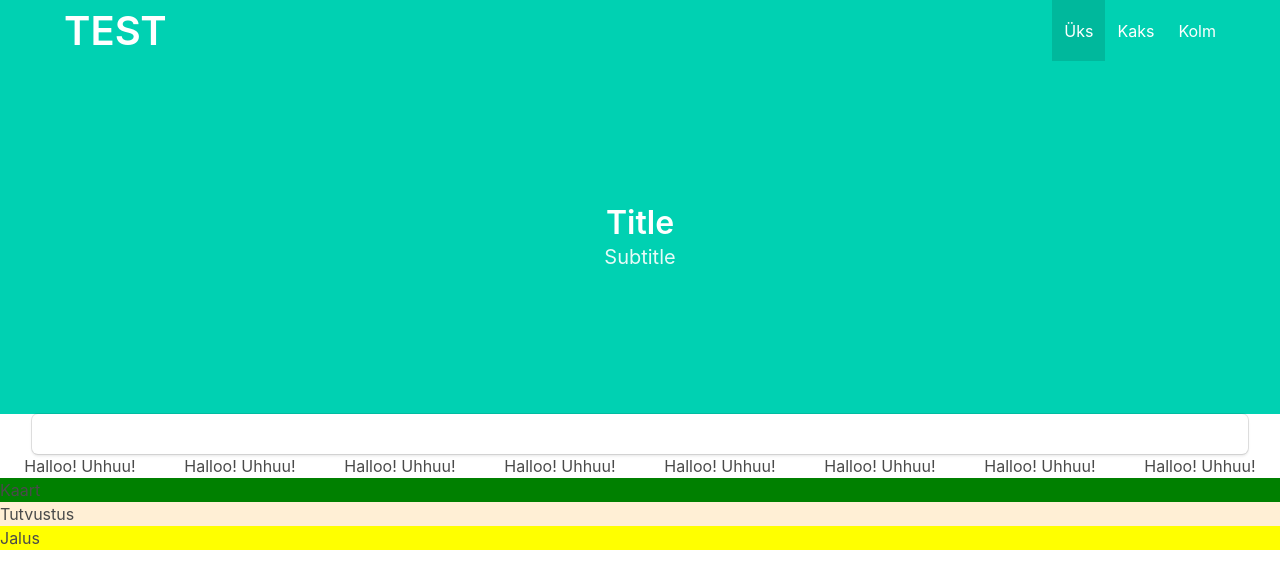
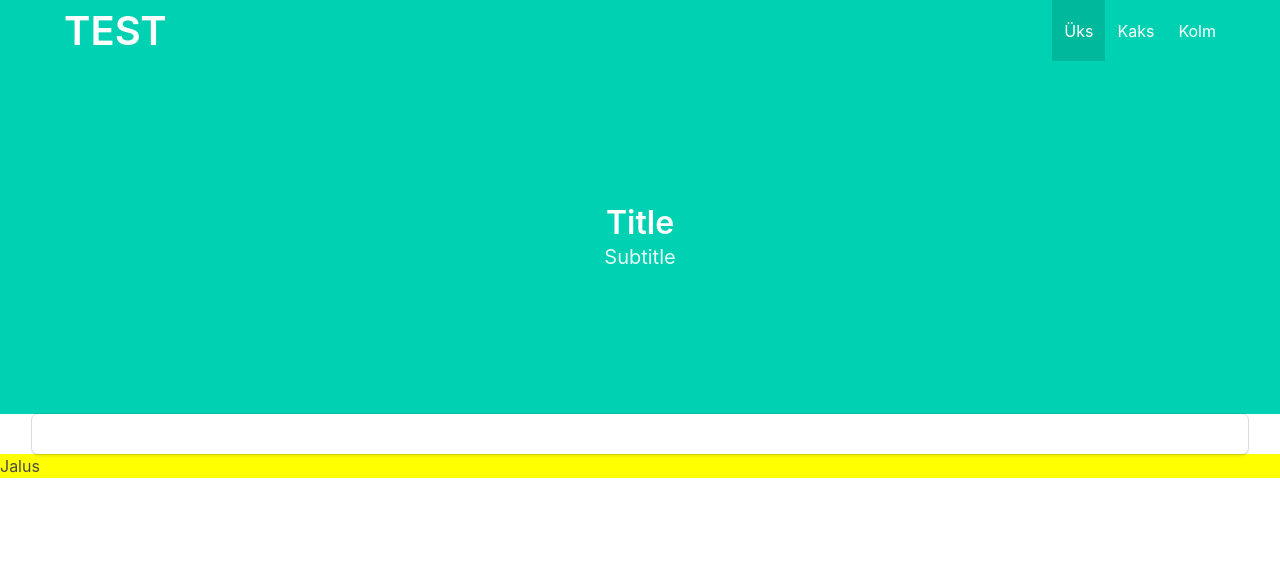
Before and after one commit to kuressaareametikool/vkp, a website with bundled scripts: page index.html in a window 1280 px wide. Built offline with nearby package versions, Linux system fonts and the light colour scheme; no server answers.

Commit message:
Making components

```diff
--- /dev/null
+++ b/components/Entries.css
@@ -0,0 +1,3 @@
+.Entries {
+    /* background: yellow; */
+}
--- /dev/null
+++ b/components/Entries.js
@@ -0,0 +1,44 @@
+import { parseSheet } from "../utils.js";
+
+export default {
+    props: [],
+    data() {
+        return {
+        entries: [],
+      }
+    },
+    methods: { parseSheet },
+    mounted() {
+        fetch(
+          `https://spreadsheets.google.com/feeds/list/1hRFwFMnXvK47aTzgmCzTQ54gyyhA1jVFrILzWhhu0Dc/1/public/values?alt=json`
+        )
+          .then(res => res.json())
+          .then(res => {
+            console.log(parseSheet(res));
+            this.entries = parseSheet(res);
+          });
+      },
+    template: `
+
+<section class="Entries is-large">
+  <div class="container box is-fluid">
+    <div class="columns is-multiline">
+      <div class="card column is-half-tablet is-one-third-desktop" v-for="(entry, i) in entries">
+        <div class="card-image">
+          <figure class="image is-4by3">
+            <img src="https://bulma.io/images/placeholders/1280x960.png" alt="Placeholder image">
+          </figure>
+        </div>
+        <div class="card-content">
+          <h1 class="title is-2">{{ entry.name }}</h1>
+          <div class="content">
+            {{ entry.text }}
+          </div>
+        </div>
+      </div>
+    </div>
+  </div>
+</section>
+
+    `
+  }
--- a/components/Intro.js
+++ b/components/Intro.js
@@ -1,11 +1,56 @@
 export default {
-    template: `
+  data() {
+    return {
+      showNav: false
+   }
+  },
+  template: `
 
-    <div class="Intro">
-      <h1>Tutvustus</h1>
+    <section class="Intro hero is-primary is-medium">
+  <!-- Hero head: will stick at the top -->
+  <div class="hero-head">
+    <nav class="navbar">
+      <div class="container">
+        <div class="navbar-brand">
+          <a class="navbar-item">
+            <h1 class="title is-2">TEST</h1>
+          </a>
+          <span class="navbar-burger burger" data-target="navbarMenuHeroA" @click="showNav = !showNav" :class="{ 'is-active': showNav }">
+            <span></span>
+            <span></span>
+            <span></span>
+          </span>
+        </div>
+        <div id="navbarMenuHeroA" class="navbar-menu" :class="{ 'is-active': showNav }">
+          <div class="navbar-end">
+            <a class="navbar-item is-active">
+              Üks
+            </a>
+            <a class="navbar-item">
+              Kaks
+            </a>
+            <a class="navbar-item">
+              Kolm
+            </a>
+          </div>
+        </div>
+      </div>
+    </nav>
+  </div>
 
 
+  <!-- Hero content: will be in the middle -->
+  <div class="hero-body">
+    <div class="container has-text-centered">
+      <h1 class="title">
+        Title
+      </h1>
+      <h2 class="subtitle">
+        Subtitle
+      </h2>
     </div>
+  </div>
+</section>
 
     `
   }
--- a/index.html
+++ b/index.html
@@ -10,7 +10,8 @@
     <link rel="stylesheet" type="text/css" media="screen" href="components/Testcomponent.css">
     <link rel="stylesheet" type="text/css" media="screen" href="components/Footer.css">
     <link rel="stylesheet" type="text/css" media="screen" href="components/Intro.css">
-    <link rel="stylesheet" type="text/css" media="screen" href="components/Map.css">
+    <!-- <link rel="stylesheet" type="text/css" media="screen" href="components/Map.css"> -->
+    <link rel="stylesheet" type="text/css" media="screen" href="components/Entries.css">
 
   </head>
   <body>
--- a/index.js
+++ b/index.js
@@ -1,126 +1,48 @@
 import { parseSheet } from "./utils.js";
 
-import Testcomponent from "./components/Testcomponent.js";
+import Entries from "./components/Entries.js";
 import Footer from "./components/Footer.js";
 import Intro from "./components/Intro.js";
-import Map from "./components/Map.js";
+// import Map from "./components/Map.js";
 
 Vue.config.devtools = true;
 
 new Vue({
   el: "#app",
   components: {
-    Testcomponent,
+    Entries,
     Footer,
     Intro,
-    Map
+    // Map
   },
   data: {
     entries: [],
     showNav: false
   },
   computed: {
-    // activeEvent() {
-    //   if (this.activeEventId) {
-    //     return this.waypoints.filter(w => w.ID == this.activeEventId)[0];
-    //   }
-    //   return null;
-    // }
+
   },
   methods: {
 
   },
   mounted() {
-    fetch(
-      `https://spreadsheets.google.com/feeds/list/1hRFwFMnXvK47aTzgmCzTQ54gyyhA1jVFrILzWhhu0Dc/1/public/values?alt=json`
-    )
-      .then(res => res.json())
-      .then(res => {
-        console.log(parseSheet(res));
-        this.entries = parseSheet(res);
-      });
+    // fetch(
+    //   `https://spreadsheets.google.com/feeds/list/1hRFwFMnXvK47aTzgmCzTQ54gyyhA1jVFrILzWhhu0Dc/1/public/values?alt=json`
+    // )
+    //   .then(res => res.json())
+    //   .then(res => {
+    //     console.log(parseSheet(res));
+    //     this.entries = parseSheet(res);
+    //   });
   },
 
   template: `
 <div>
 
-<section class="hero is-primary is-medium">
-  <!-- Hero head: will stick at the top -->
-  <div class="hero-head">
-    <nav class="navbar">
-      <div class="container">
-        <div class="navbar-brand">
-          <a class="navbar-item">
-            <h1 class="title is-2">TEST</h1>
-          </a>
-          <span class="navbar-burger burger" data-target="navbarMenuHeroA" @click="showNav = !showNav" :class="{ 'is-active': showNav }">
-            <span></span>
-            <span></span>
-            <span></span>
-          </span>
-        </div>
-        <div id="navbarMenuHeroA" class="navbar-menu" :class="{ 'is-active': showNav }">
-          <div class="navbar-end">
-            <a class="navbar-item is-active">
-              Üks
-            </a>
-            <a class="navbar-item">
-              Kaks
-            </a>
-            <a class="navbar-item">
-              Kolm
-            </a>
-          </div>
-        </div>
-      </div>
-    </nav>
-  </div>
-
-
-  <!-- Hero content: will be in the middle -->
-  <div class="hero-body">
-    <div class="container has-text-centered">
-      <h1 class="title">
-        Title
-      </h1>
-      <h2 class="subtitle">
-        Subtitle
-      </h2>
-    </div>
-  </div>
-</section>
-
-<section class="is-large">
-  <div class="container box is-fluid">
-    <div class="columns is-multiline">
-      <div class="card column is-half-tablet is-one-third-desktop" v-for="(entry, i) in entries">
-        <div class="card-image">
-          <figure class="image is-4by3">
-            <img src="https://bulma.io/images/placeholders/1280x960.png" alt="Placeholder image">
-          </figure>
-        </div>
-        <div class="card-content">
-          <h1 class="title is-2">{{ entry.name }}</h1>
-          <div class="content">
-            {{ entry.text }}
-          </div>
-        </div>
-      </div>
-    </div>
-  </div>
-</section>
-
-<div style="display: flex; justify-content: space-around;">
-  <Testcomponent v-for="(test, i) in 8" :key="'test'+i" />
-</div>
-
-<Map />
-
-<Intro />
-
-<Footer />
-
-
+  <Intro />
+  <Entries />
+  <!-- <Map /> -->
+  <Footer />
 
 </div>
 `
```
